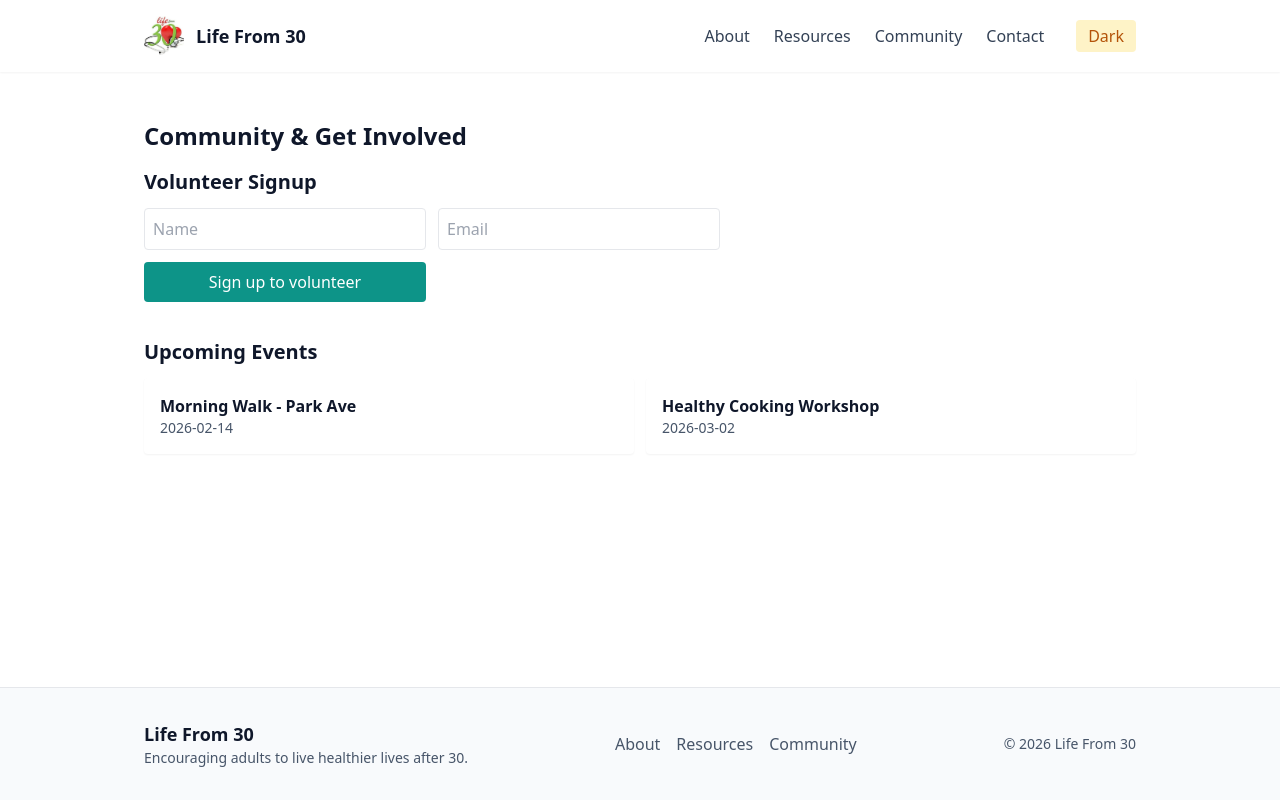
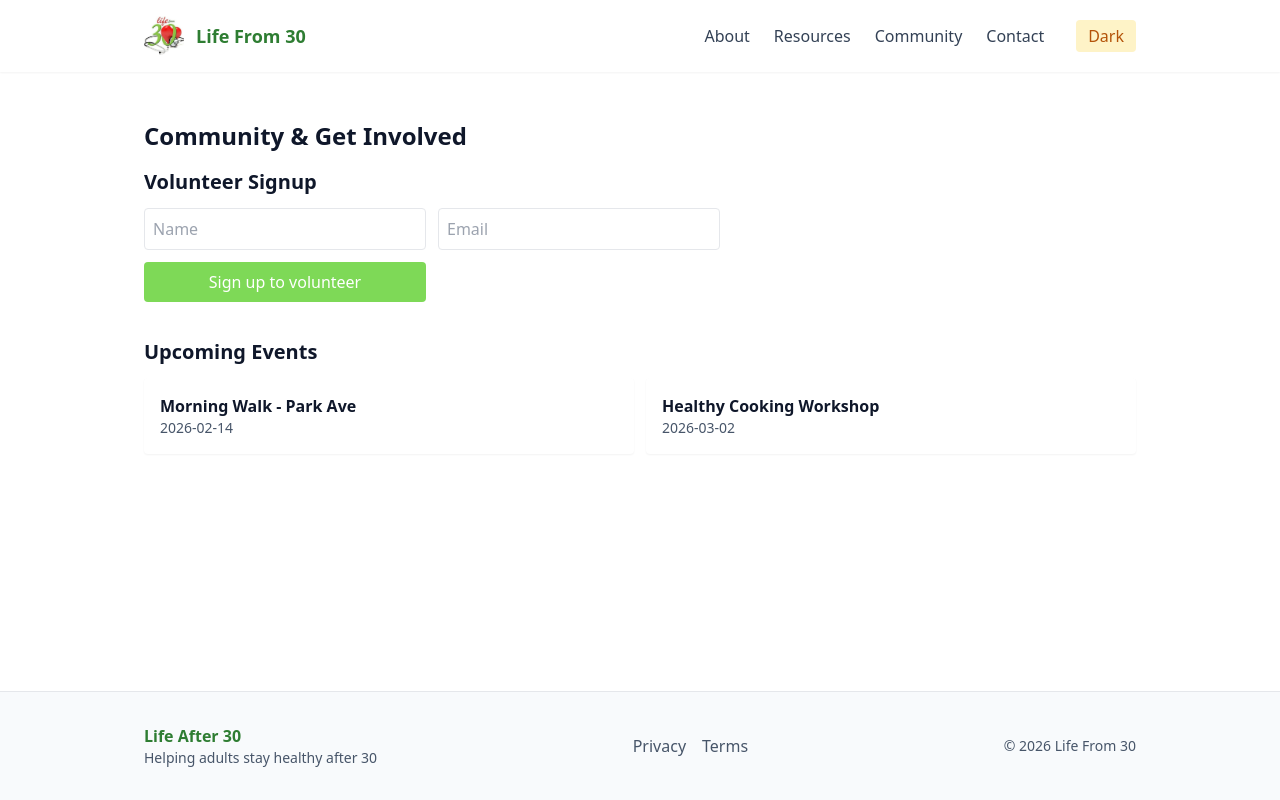
Before and after one commit to niksync1/healthyhearts, a Next.js app: page /community in a window 1280 px wide. Built offline with nearby package versions, Linux system fonts and the light colour scheme.

Commit message:
Apply brand colors, update Navbar, and prepare Render build settings

```diff
--- a/components/BMICalculator.js
+++ b/components/BMICalculator.js
@@ -26,7 +26,7 @@ export default function BMICalculator(){
         </label>
       </div>
       <div className="flex items-center gap-3">
-        <button className="bg-teal-600 text-white px-4 py-2 rounded">Calculate BMI</button>
+  <button className="bg-brand-green text-white px-4 py-2 rounded hover:bg-brand-dark">Calculate BMI</button>
         {bmi && <div className="text-sm text-slate-700 dark:text-slate-300">BMI: <strong>{bmi}</strong></div>}
       </div>
     </form>
--- a/components/CTA.js
+++ b/components/CTA.js
@@ -2,14 +2,14 @@ import Link from 'next/link'
 
 export default function CTA({title, subtitle, primaryHref = '/', secondaryHref = '/resources'}){
   return (
-    <section className="bg-gradient-to-r from-teal-600 to-blue-700 text-white rounded-lg p-8 shadow-md">
+    <section className="bg-gradient-to-r from-brand-green to-brand-dark text-white rounded-lg p-8 shadow-md">
       <div className="container flex flex-col md:flex-row items-center justify-between gap-4">
         <div>
-          <h3 className="text-2xl font-bold">{title}</h3>
+          <h3 className="text-2xl font-bold text-brand-charcoal">{title}</h3>
           <p className="mt-2 text-sm opacity-90">{subtitle}</p>
         </div>
         <div className="flex gap-3">
-          <Link href={primaryHref} className="bg-white text-teal-700 px-4 py-2 rounded font-semibold">Join Community</Link>
+          <Link href={primaryHref} className="bg-white text-brand-green px-4 py-2 rounded font-semibold">Join Community</Link>
           <Link href={secondaryHref} className="border border-white px-4 py-2 rounded">Learn Healthy Habits</Link>
         </div>
       </div>
--- a/components/Card.js
+++ b/components/Card.js
@@ -1,8 +1,8 @@
 export default function Card({title, children, icon}){
   return (
     <article className="bg-white dark:bg-slate-800 rounded-lg shadow-sm p-6">
-      {icon && <div className="text-2xl mb-3">{icon}</div>}
-      <h4 className="font-semibold text-lg mb-2 text-slate-900 dark:text-slate-100">{title}</h4>
+  {icon && <div className="text-2xl mb-3 text-brand-red">{icon}</div>}
+  <h4 className="font-semibold text-lg mb-2 text-brand-dark">{title}</h4>
       <div className="text-sm text-slate-700 dark:text-slate-300">{children}</div>
     </article>
   )
--- a/components/Footer.js
+++ b/components/Footer.js
@@ -2,17 +2,16 @@ import Link from 'next/link'
 
 export default function Footer(){
   return (
-    <footer className="bg-slate-50 dark:bg-slate-900 border-t mt-8">
+  <footer className="bg-slate-50 dark:bg-slate-900 border-t mt-12">
       <div className="container py-8 flex flex-col md:flex-row items-start md:items-center justify-between gap-6">
         <div>
-          <h3 className="font-semibold text-lg text-slate-900 dark:text-slate-100">Life From 30</h3>
-          <p className="text-sm text-slate-600 dark:text-slate-300">Encouraging adults to live healthier lives after 30.</p>
+      <h3 className="font-bold text-brand-dark">Life After 30</h3>
+      <p className="text-sm text-slate-600">Helping adults stay healthy after 30</p>
         </div>
 
         <nav className="flex gap-4">
-          <Link href="/about" className="text-slate-600 dark:text-slate-300">About</Link>
-          <Link href="/resources" className="text-slate-600 dark:text-slate-300">Resources</Link>
-          <Link href="/community" className="text-slate-600 dark:text-slate-300">Community</Link>
+      <Link href="/privacy" className="text-slate-600 hover:text-brand-dark">Privacy</Link>
+      <Link href="/terms" className="text-slate-600 hover:text-brand-dark">Terms</Link>
         </nav>
 
         <div className="text-sm text-slate-600 dark:text-slate-300">© {new Date().getFullYear()} Life From 30</div>
--- a/components/Navbar.js
+++ b/components/Navbar.js
@@ -27,14 +27,14 @@ export default function Navbar(){
       <div className="container flex items-center justify-between py-4">
         <Link href="/" className="flex items-center gap-3">
           <Image src="/main_logo.png" alt="Life From 30" width={40} height={40} />
-          <span className="font-semibold text-lg text-slate-900 dark:text-slate-100">Life From 30</span>
+          <span className="font-semibold text-lg text-brand-dark dark:text-slate-100">Life From 30</span>
         </Link>
 
         <nav className="hidden md:flex items-center gap-6">
-          <Link href="/about" className="text-slate-700 dark:text-slate-200">About</Link>
-          <Link href="/resources" className="text-slate-700 dark:text-slate-200">Resources</Link>
-          <Link href="/community" className="text-slate-700 dark:text-slate-200">Community</Link>
-          <Link href="/contact" className="text-slate-700 dark:text-slate-200">Contact</Link>
+          <Link href="/about" className="text-slate-700 dark:text-slate-200 hover:text-brand-green">About</Link>
+          <Link href="/resources" className="text-slate-700 dark:text-slate-200 hover:text-brand-green">Resources</Link>
+          <Link href="/community" className="text-slate-700 dark:text-slate-200 hover:text-brand-green">Community</Link>
+          <Link href="/contact" className="text-slate-700 dark:text-slate-200 hover:text-brand-green">Contact</Link>
           <button onClick={()=>setDark(d=>!d)} aria-label="Toggle dark mode" className="ml-2 px-3 py-1 rounded bg-amber-100 text-amber-700">{dark ? 'Light' : 'Dark'}</button>
         </nav>
 
--- a/components/Testimonial.js
+++ b/components/Testimonial.js
@@ -4,9 +4,9 @@ export default function Testimonial({name, text, avatar}){
   return (
     <blockquote className="bg-white dark:bg-slate-800 rounded-lg shadow-sm p-6">
       <div className="flex items-center gap-4 mb-3">
-        <Image src={avatar || '/avatar-placeholder.png'} width={48} height={48} alt={name} className="rounded-full" />
+    <Image src={avatar || '/avatar-placeholder.png'} width={48} height={48} alt={name} className="rounded-full ring-2 ring-brand-green" />
         <div>
-          <div className="font-semibold text-slate-900 dark:text-slate-100">{name}</div>
+      <div className="font-semibold text-brand-dark">{name}</div>
           <div className="text-sm text-slate-600 dark:text-slate-300">Community member</div>
         </div>
       </div>
--- a/components/VolunteerSignup.js
+++ b/components/VolunteerSignup.js
@@ -20,9 +20,9 @@ export default function VolunteerSignup(){
 
   return (
     <form onSubmit={submit} className="grid grid-cols-1 md:grid-cols-2 gap-3 max-w-xl" aria-label="Volunteer signup form">
-      <input required placeholder="Name" value={form.name} onChange={e=>setForm({...form,name:e.target.value})} className="p-2 border rounded" />
-      <input required type="email" placeholder="Email" value={form.email} onChange={e=>setForm({...form,email:e.target.value})} className="p-2 border rounded" />
-      <button className="bg-teal-600 text-white px-4 py-2 rounded">Sign up to volunteer</button>
+  <input required placeholder="Name" value={form.name} onChange={e=>setForm({...form,name:e.target.value})} className="p-2 border rounded" />
+  <input required type="email" placeholder="Email" value={form.email} onChange={e=>setForm({...form,email:e.target.value})} className="p-2 border rounded" />
+  <button className="bg-brand-green text-white px-4 py-2 rounded hover:bg-brand-dark">Sign up to volunteer</button>
       <div className="md:col-span-2 text-sm text-slate-700 dark:text-slate-300">{status}</div>
     </form>
   )
--- a/tailwind.config.js
+++ b/tailwind.config.js
@@ -8,7 +8,14 @@ module.exports = {
       colors: {
         primary: '#0f766e', // teal
         secondary: '#16a34a',
-        accent: '#fb923c'
+        accent: '#fb923c',
+        brand: {
+          red: '#E63946',
+          green: '#7ED957',
+          dark: '#2E7D32',
+          charcoal: '#111827',
+          metal: '#9CA3AF'
+        }
       }
     }
   },
```
